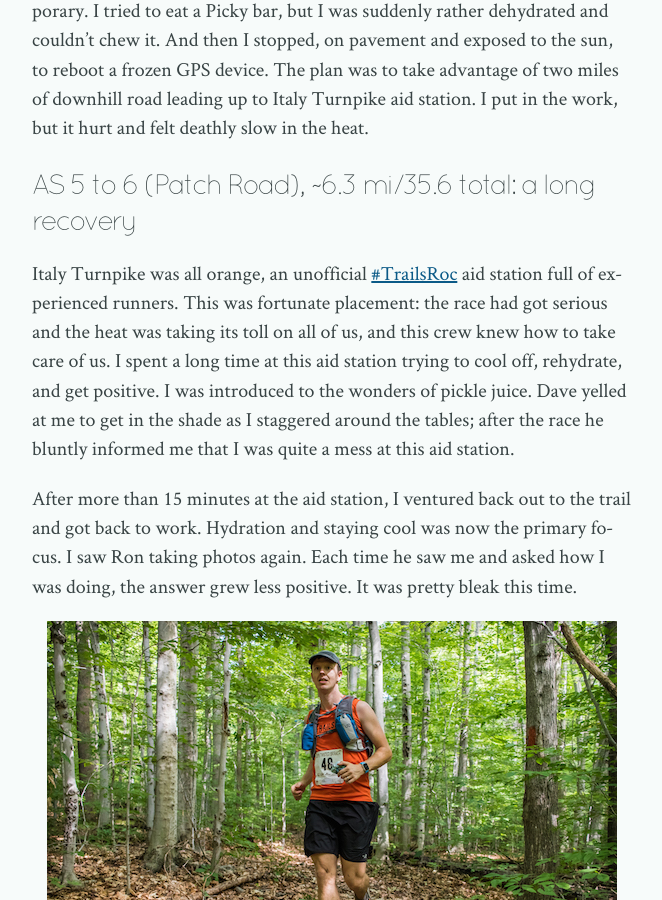
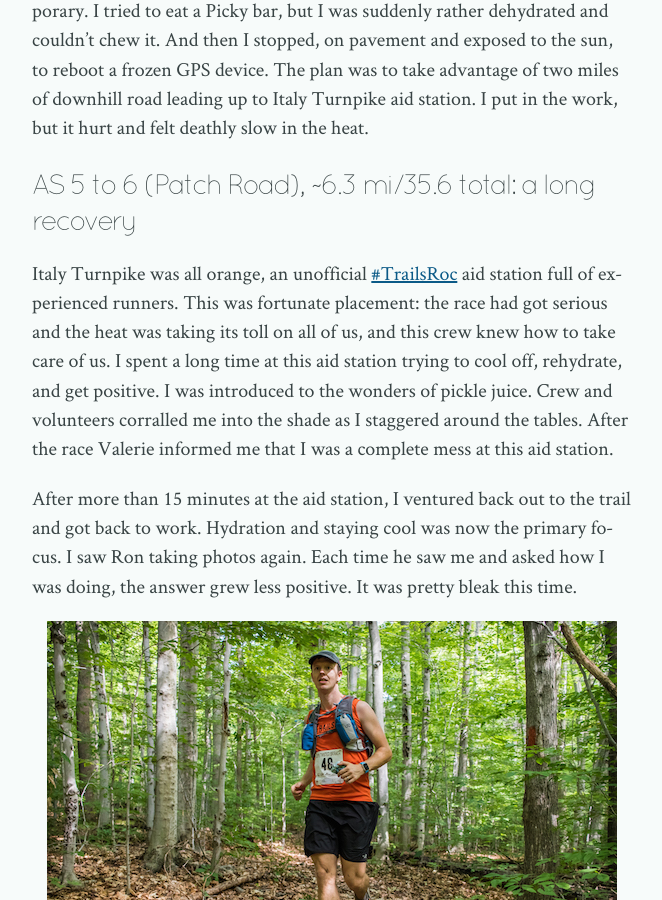
Before and after one commit to mmertsock/mmertsock.github.io, a Jekyll site: the page built from _posts/2015-09-07-twisted-branch.markdown, in a window 1280 px wide and 900 px high, scrolled down 8022 px. Shown: the whole window, without its empty margins (308-970 px from the left). Built offline with Jekyll 4.4.1, drawn with Linux system fonts in a browser that asks for light colours; comment, search, counter and statistics services are not loaded.

Commit message:
Turnpike edit

```diff
--- a/_posts/2015-09-07-twisted-branch.markdown
+++ b/_posts/2015-09-07-twisted-branch.markdown
@@ -82,7 +82,7 @@ I'm still not certain what exactly broke me down, some combination of factors fo
 
 ## AS 5 to 6 (Patch Road), ~6.3 mi/35.6 total: a long recovery
 
-Italy Turnpike was all orange, an unofficial [\#TrailsRoc][TrailsRoc] aid station full of experienced runners. This was fortunate placement: the race had got serious and the heat was taking its toll on all of us, and this crew knew how to take care of us. I spent a long time at this aid station trying to cool off, rehydrate, and get positive. I was introduced to the wonders of pickle juice. Dave yelled at me to get in the shade as I staggered around the tables; after the race he bluntly informed me that I was quite a mess at this aid station.
+Italy Turnpike was all orange, an unofficial [\#TrailsRoc][TrailsRoc] aid station full of experienced runners. This was fortunate placement: the race had got serious and the heat was taking its toll on all of us, and this crew knew how to take care of us. I spent a long time at this aid station trying to cool off, rehydrate, and get positive. I was introduced to the wonders of pickle juice. Crew and volunteers corralled me into the shade as I staggered around the tables. After the race Valerie informed me that I was a complete mess at this aid station.
 
 After more than 15 minutes at the aid station, I ventured back out to the trail and got back to work. Hydration and staying cool was now the primary focus. I saw Ron taking photos again. Each time he saw me and asked how I was doing, the answer grew less positive. It was pretty bleak this time.
 
```
